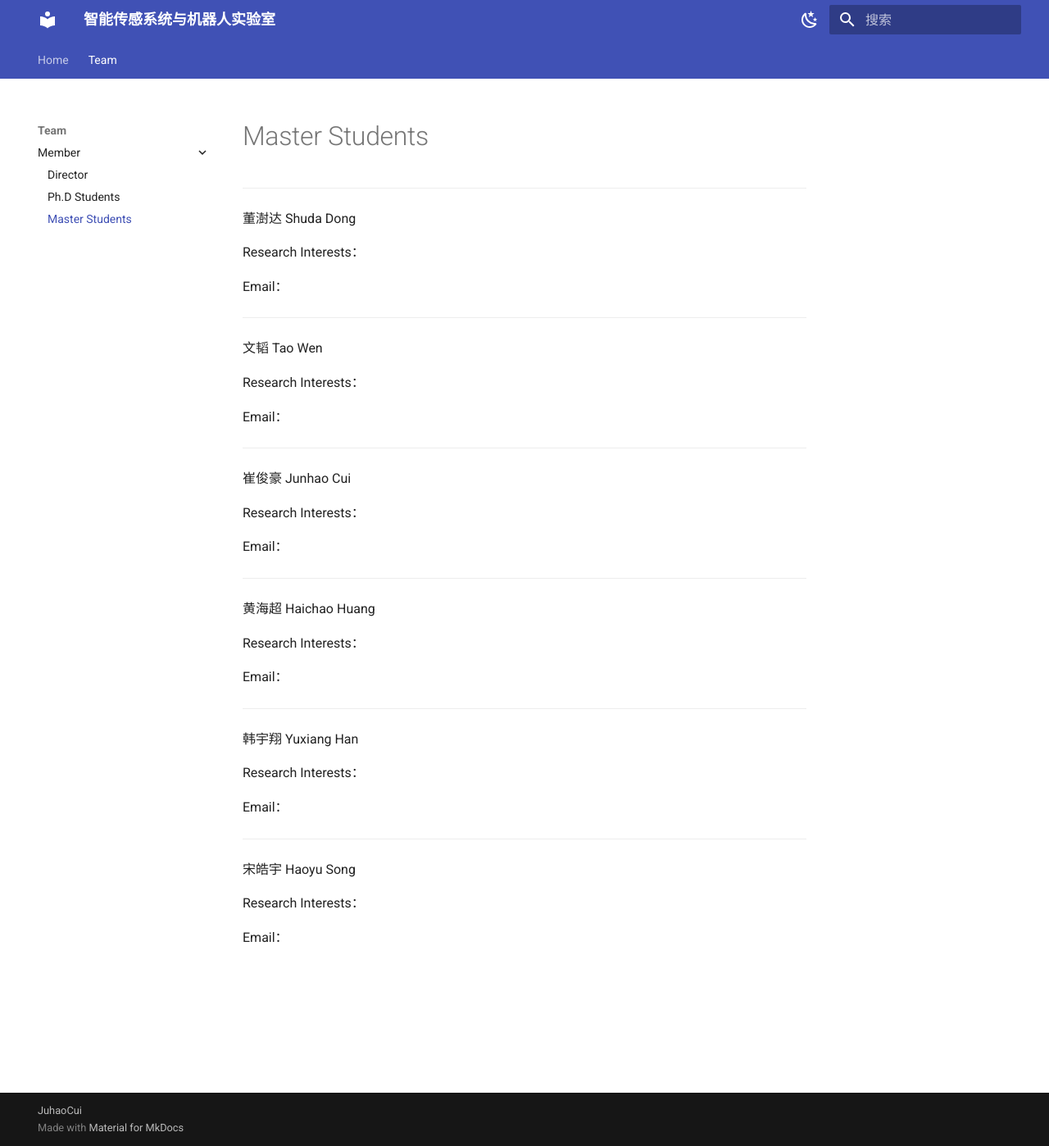
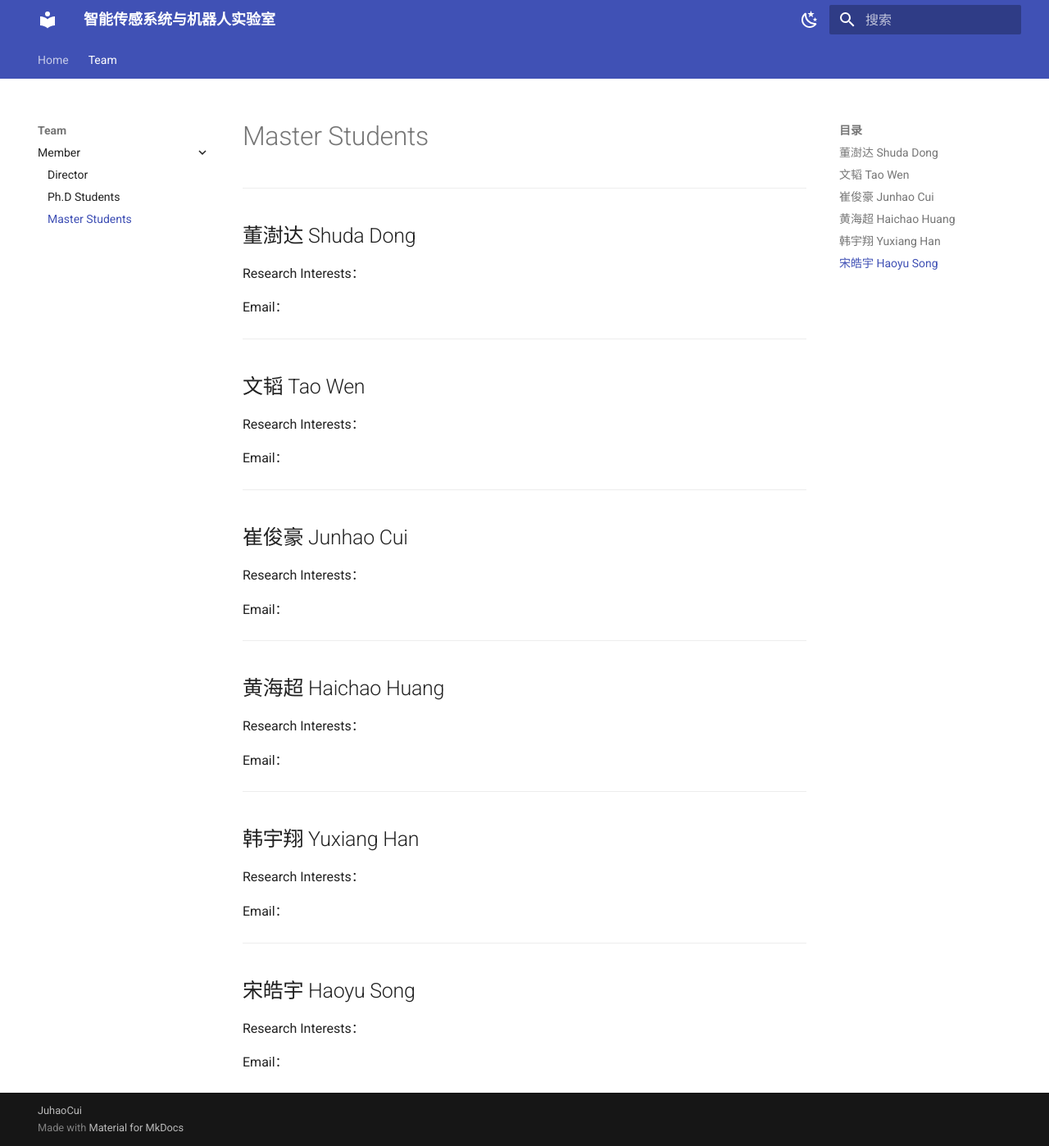
Before and after one commit to juhaocui/Wang-Lab.github.io, an MkDocs documentation site: the page built from docs/master.md, in a window 1280 px wide and 1398 px high. Shown: the whole window at 82% size. Built offline with MkDocs 1.6.1 and Material for MkDocs 9.7.7, drawn with Linux system fonts in a browser that asks for light colours.

Commit message:
Update master.md

```diff
--- a/docs/master.md
+++ b/docs/master.md
@@ -1,41 +1,41 @@
 # Master Students
 - - -
-董澍达 Shuda Dong
+## 董澍达 Shuda Dong
 
 Research Interests：
 
 Email：
 
 - - -
-文韬 Tao Wen
+## 文韬 Tao Wen
 
 Research Interests：
 
 Email：
 
 - - -
-崔俊豪 Junhao Cui
+## 崔俊豪 Junhao Cui
 
 Research Interests：
 
 Email：
 
 - - -
-黄海超 Haichao Huang
+## 黄海超 Haichao Huang
 
 Research Interests：
 
 Email：
 
 - - -
-韩宇翔 Yuxiang Han
+## 韩宇翔 Yuxiang Han
 
 Research Interests：
 
 Email：
 
 - - -
-宋皓宇 Haoyu Song
+## 宋皓宇 Haoyu Song
 
 Research Interests：
 
```
